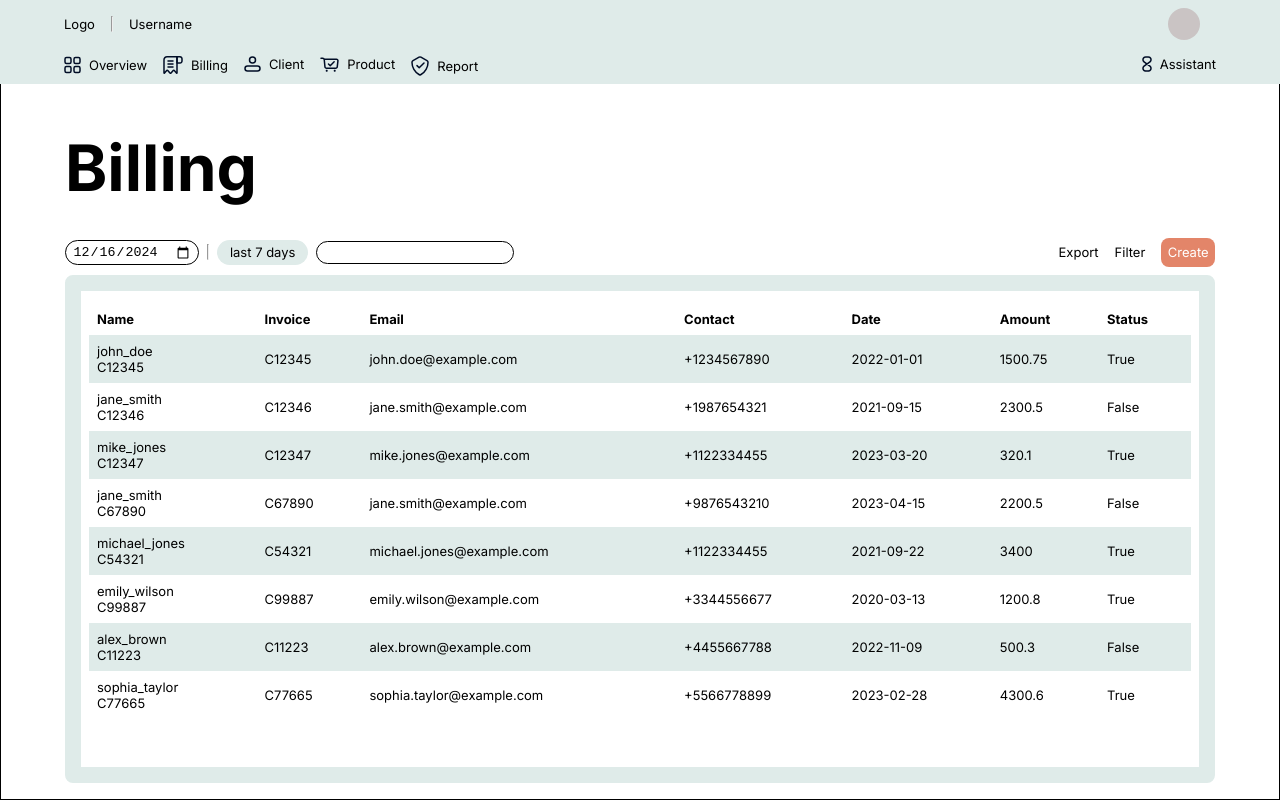
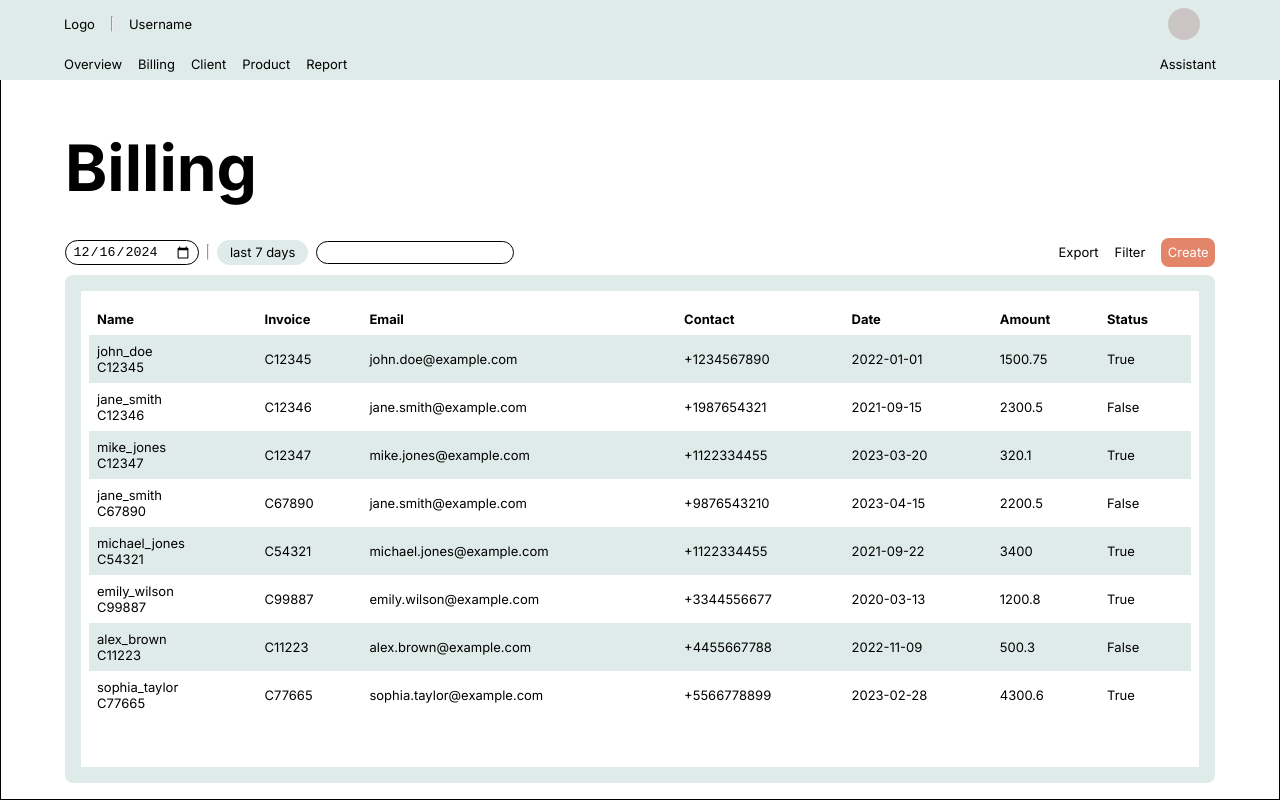
Before and after one commit to it-Shoeb/Billify, a React (Vite) app: page /billing in a window 1280 px wide. Built offline with nearby package versions, Linux system fonts and the light colour scheme.

Commit message:
update assets

```diff
--- a/src/components/Navbar.jsx
+++ b/src/components/Navbar.jsx
@@ -1,6 +1,6 @@
 import React, { useState } from "react";
 import "./navbar.css";
-import ICONS from "./assets.jsx";
+// import ICONS from "./assets.jsx";
 import { Link } from "react-router-dom";
 
 export default function Navbar() {
@@ -27,42 +27,42 @@ export default function Navbar() {
                 className="navbar-uppernav-rhs-menubar"
                 onClick={() => toggleMenu()}
               >
-                <img className="menu show" src={ICONS.menu} alt="" />
+                {/* <img className="menu show" src={ICONS.menu} alt="" /> */}
               </div>
             </div>
           </div>
 
           <div className={`navbar-lowernav ${menu ? "show" : null}`}>
             <div className="navbar-lower-lhs">
-                <img className="close hide" src={ICONS.close} alt="" onClick={() => toggleMenu()}/>
+                {/* <img className="close hide" src={ICONS.close} alt="" onClick={() => toggleMenu()}/> */}
               <ul>
                 <li>
                   <Link to="/overview">
-                    <img src={ICONS.overview} alt="" />
+                    {/* <img src={ICONS.overview} alt="" /> */}
                     Overview
                   </Link>
                 </li>
                 <li>
                   <Link to="/billing">
-                    <img src={ICONS.billing} alt="" />
+                    {/* <img src={ICONS.billing} alt="" /> */}
                     Billing
                   </Link>
                 </li>
                 <li>
                   <Link to="/client">
-                    <img src={ICONS.client} alt="" />
+                    {/* <img src={ICONS.client} alt="" /> */}
                     Client
                   </Link>
                 </li>
                 <li>
                   <Link to="/product">
-                    <img src={ICONS.product} alt="" />
+                    {/* <img src={ICONS.product} alt="" /> */}
                     Product
                   </Link>
                 </li>
                 <li>
                   <Link to="/report">
-                    <img src={ICONS.report} alt="" />
+                    {/* <img src={ICONS.report} alt="" /> */}
                     Report
                   </Link>
                 </li>
@@ -73,7 +73,7 @@ export default function Navbar() {
               <ul>
                 <li>
                   <Link to="/assistant">
-                    <img src={ICONS.assistant} alt="" />
+                    {/* <img src={ICONS.assistant} alt="" /> */}
                     Assistant
                   </Link>
                 </li>
```
